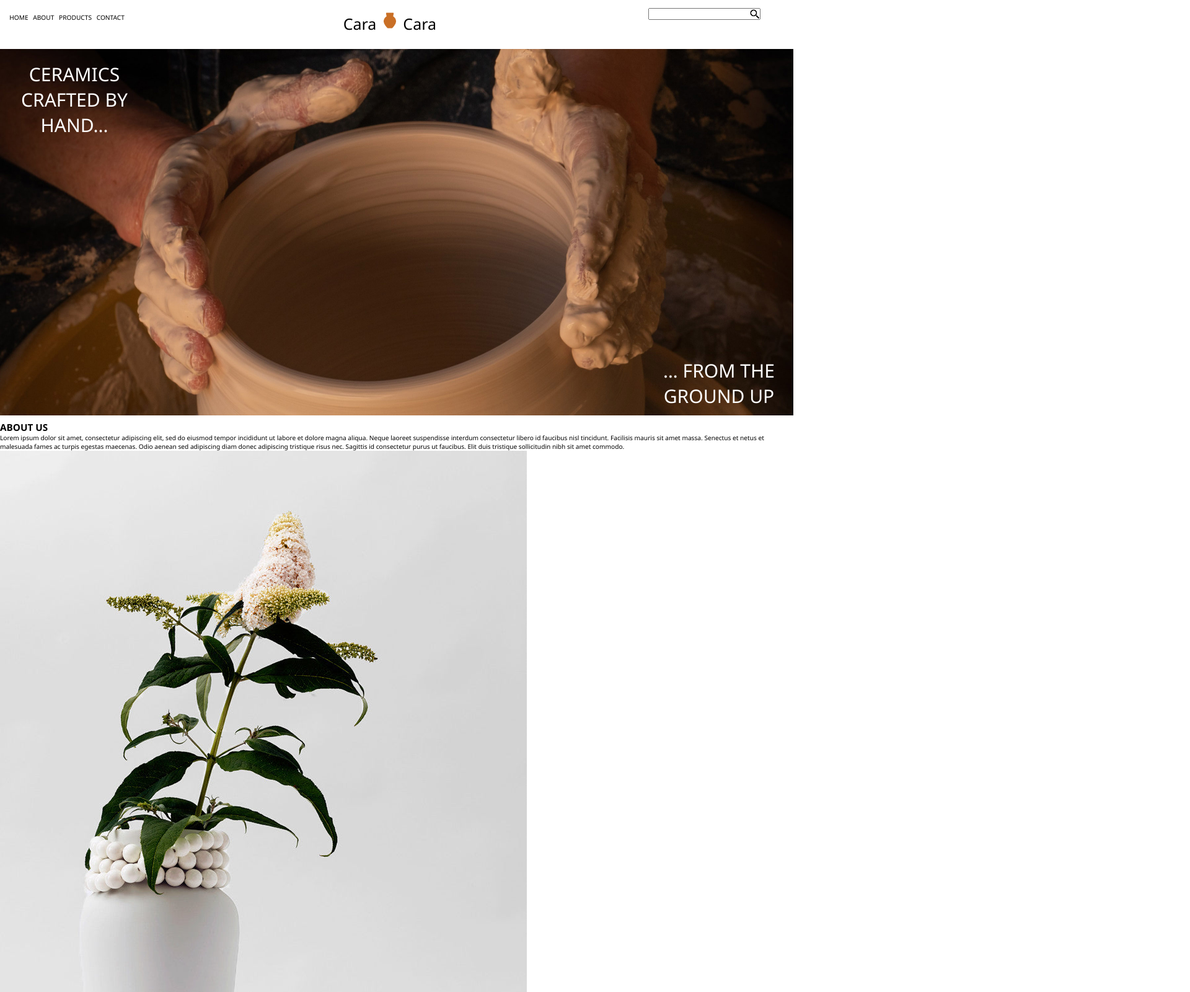
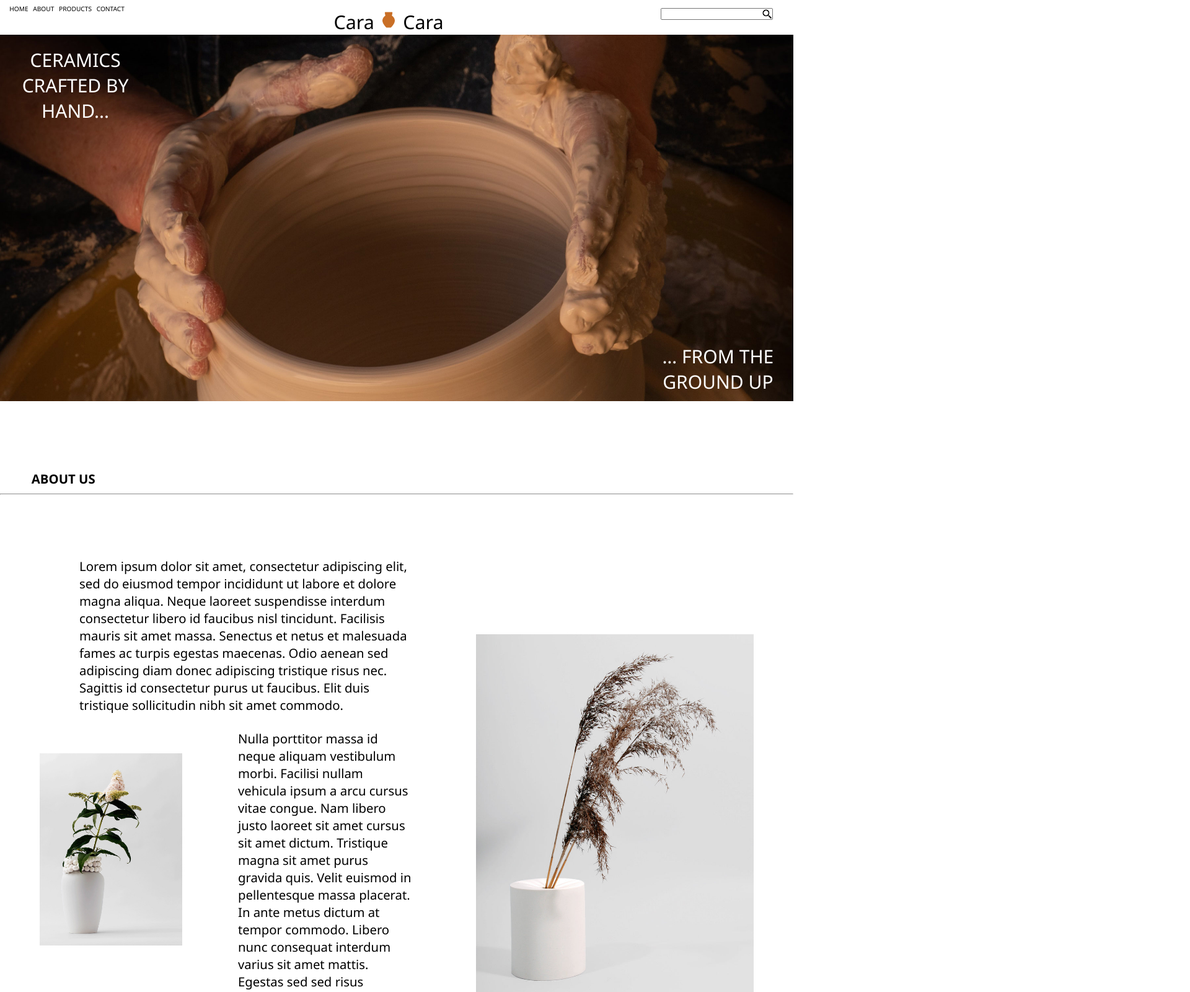
Before and after one commit to nam3dan/ecommerce_website, a plain HTML site: page index.html in a window 1280 px wide. Shown: the top 1600 px of the page at 62% size, 1920 px wide, since content can reach past the window. Drawn offline with Linux system fonts and the light colour scheme.

Commit message:
Built out the About Us Section + Built CSS Framework for Product Grid

```diff
--- a/index.html
+++ b/index.html
@@ -28,7 +28,6 @@
                     <input type="text">
                     <img src="assets/1200px-Google_Magnifying_Glass.svg.png" alt="">
                 </form>
-            </section>
         </nav>
     </header>
     <main>
@@ -42,7 +41,8 @@
         </div>
         <section class="about">
             <h2>ABOUT US</h2>
-            <p>
+            <hr>
+            <p class="para1">
                 Lorem ipsum dolor sit amet, consectetur adipiscing elit, sed do eiusmod tempor incididunt
                 ut labore et dolore magna aliqua. Neque laoreet suspendisse interdum consectetur libero id
                 faucibus nisl tincidunt. Facilisis mauris sit amet massa. Senectus et netus et malesuada fames
@@ -50,8 +50,9 @@
                 risus nec. Sagittis id consectetur purus ut faucibus. Elit duis tristique sollicitudin nibh sit
                 amet commodo.
             </p>
-            <img src="assets/Vase_Dame_2048x2048.jpg" alt="">
-            <p>
+            <img class="left" src="assets/Vase_Dame_2048x2048.jpg" alt="">
+             <img class="right" src="assets/Cylinder_unglazed3_2048x2048.jpg" alt="">
+            <p class="para2">
                 Nulla porttitor massa id neque aliquam
                 vestibulum morbi. Facilisi nullam vehicula
                 ipsum a arcu cursus vitae congue. Nam libero
@@ -65,18 +66,18 @@
                 vestibulum lorem sed risus. Cursus sit amet
                 dictum sit amet justo donec enim.
             </p>
-            <p>
+            <p class="para2">
                 Tincidunt praesent semper feugiat nibh sed.
                 Vulputate mi sit amet mauris commodo quis
                 imperdiet massa. Amet tellus cras adipiscing
                 enim eu turpis egestas pretium aenean.
                 Nullam ac tortor vitae purus
             </p>
-            <img src="assets/Cylinder_unglazed3_2048x2048.jpg" alt="">
+
         </section>
         <section class="products">
             <h2>OUR PRODUCTS</h2>
-            <div class="row">
+            <div class="flex-container">
                 <div class="rowitem">
                      <img src="assets/tom-crew-7HuTGlUfQSo-unsplash.jpg" alt="Bowls" />
                      <h3>MUNDO BOWLS         $48.00</h3>
--- a/main.css
+++ b/main.css
@@ -14,11 +14,12 @@ html {
 
 header{
     margin: 1rem auto;
-    width: 90%;
+    width: 80%;
     background-color: #FFFFFF;
-    height: 90px;
+    height: 90rem;
     display: inline;
-    padding: 1rem;
+    padding-bottom: 1%;
+    border-bottom: 80% rgb(21, 255, 0);
 }
 
 nav ul {
@@ -31,25 +32,26 @@ nav li {
     display: inline;
     margin-left: 0.5rem;
     top: 0.7rem;
+    font-size: 1rem;
 }
 
 .title {
-    font-size: 25px;
+    font-size: 3rem;
     position: relative;
     margin-left: auto;
     margin-right: auto;
-    top: -1.0rem;
-    width: 17rem;
+    top: 0.0rem;
+    width: 20rem;
 }
+
 .title img{
-    width: 30px;
+    width: 3rem;
 }
 
 nav .search form{
     position: absolute;
     top: 0.7rem;
     right: 1rem;
-    padding-right: 20px;
 }
 
 .search img {
@@ -57,6 +59,15 @@ nav .search form{
     right: 2.2rem;
     width: 20px;
     top: 0.6rem;
+}
+header hr{
+    border-width: 2px;
+    border-color: black;
+    width: 80%;
+    margin-left: 10%;
+    margin-right:10%;
+    align-items: center;
+    padding-bottom: 20%;
 }
 .maingraphic{
     position: relative;
@@ -72,17 +83,70 @@ nav .search form{
     position: absolute;
     top: 20px;
     left: 20px;
-    width: 200px;
+    width: 20rem;
 }
 .maingraphic .right{
     position: absolute;
     bottom: 20px;
     right: 20px;
-    width: 200px;
+    width: 20rem;
 }
+.about{
+    position: relative;
+    width: 100%;
+    padding-bottom: 1rem;
+}
+.about h2{
+    position: relative;
+    margin-left: 5rem;
+    margin-top: 10rem;
+    padding-bottom: 1rem;
+    border-bottom: 50px black;
+    font-size: 2rem;
+}
+.about .para1{
+    position: relative;
+    margin-left: 10%;
+    margin-top: 10rem;
+    width: 47%;
+    font-size: 200%;
+    padding-right: 5rem;
 
-.row {
-    display: flex;
+}
+.about .para2{
+    position: relative;
+    margin-left: 30%;
+    width: 22%;
+    margin-top: 2%;
+    font-size: 200%;
+
+}
+.about .left{
+    position: relative;
+    float:left;
+    margin-left: 5%;
+    width:20%;
+    padding-top: 5%;
+    padding-right: 2%;
+}
+.about .right{
+    position: relative;
+    float:right;
+    margin-right: 5%;
+    margin-top: -10%;
+    width:35%;
+}
+.products{
+    margin-top: 20rem;
+    position: relative;
+}
+.flex-container {
+    width: 80%;
+    display: grid;
+    gap: 3rem;
     flex-direction: column;
     grid-template-areas: "top top top" "mid mid mid" "bot bot bot";
 }
+.contact{
+    position: relative;
+}
```
